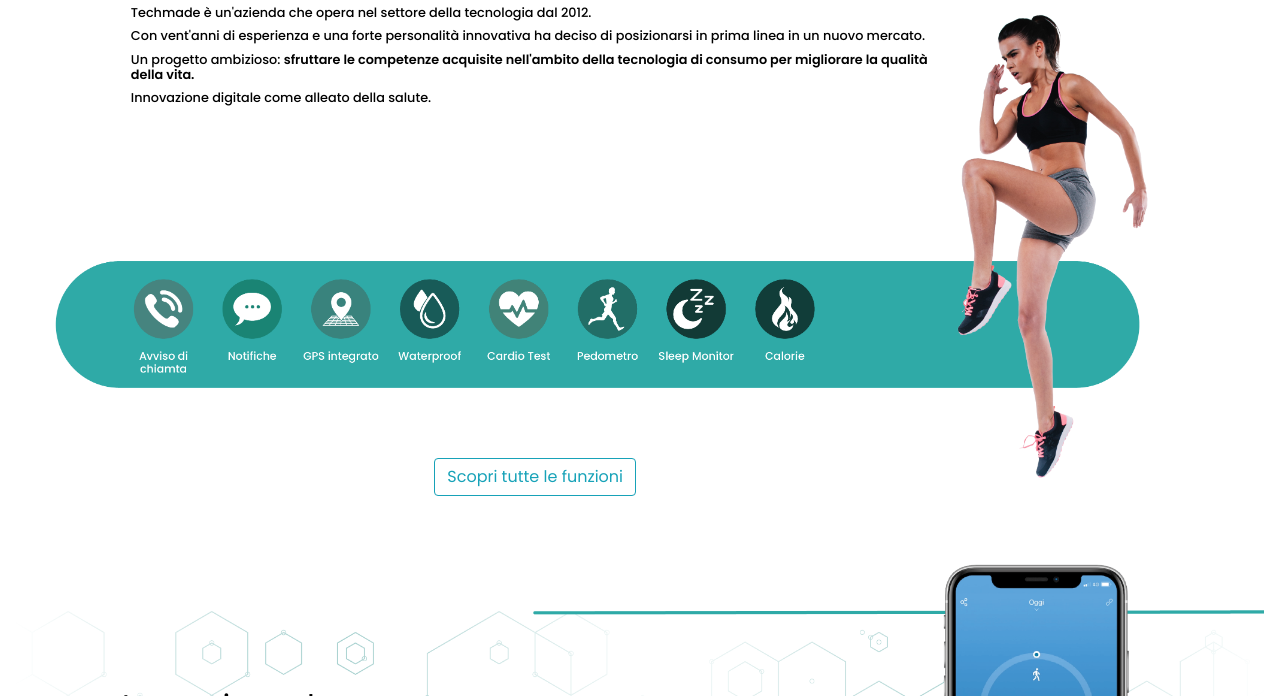
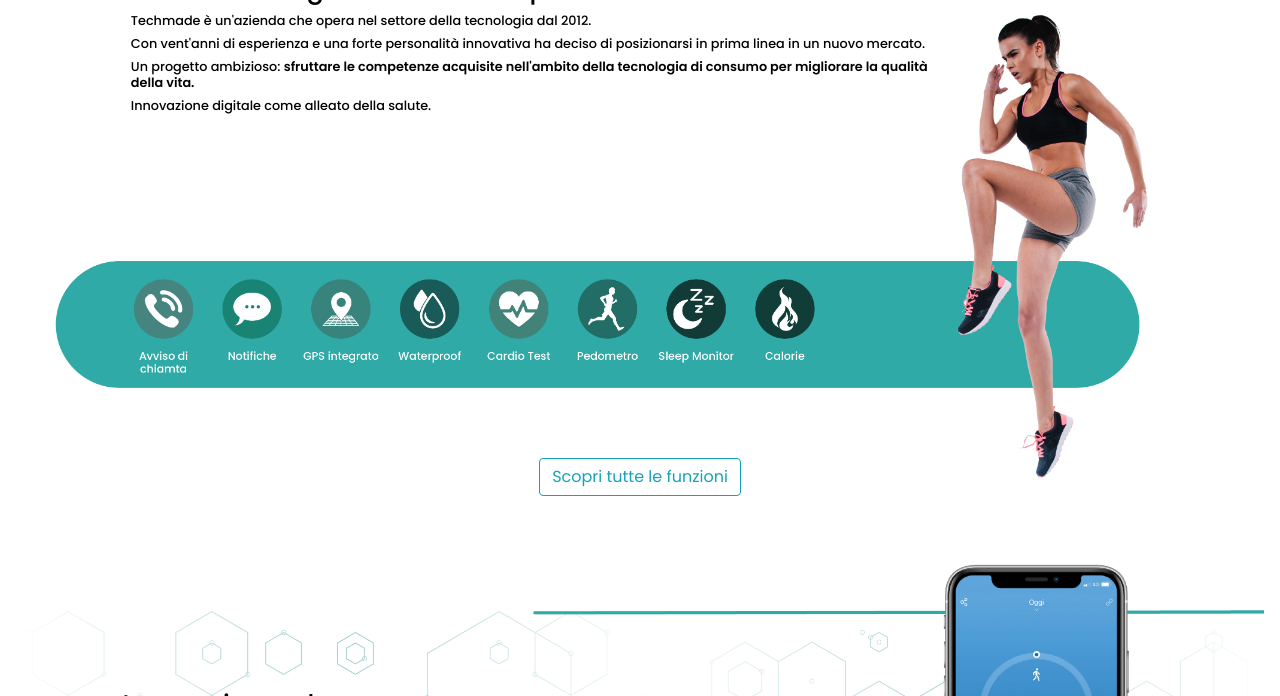
Before and after one commit to mariomontella/farmadick, a plain HTML site: page farmadick/index.html in a window 1280 px wide. Shown: the part 1084-1780 px from the top of the page. Drawn offline with nearby package versions, Linux system fonts and the light colour scheme.

Commit message:
fix a "scopri tutte le funzioni"

```diff
--- a/farmadick/index.html
+++ b/farmadick/index.html
@@ -148,14 +148,13 @@
                                         Innovazione digitale come alleato della salute.
                                     </h4>
                                 </hgroup>
-                               <div class="w-100 text-center">
-                                   <a class="btn btn-outline-info"
-                                       href="http://www.techmadeshop.eu/index.php?id_product=892&controller=product"
-                                       role="button">Scopri tutte le funzioni</a>
-                               </div>
+
                             </div>
 
-
+                            <div class="w-100 text-center">
+                                <a class="btn btn-outline-info" href="http://www.techmadeshop.eu/index.php?id_product=892&controller=product"
+                                    role="button">Scopri tutte le funzioni</a>
+                            </div>
                         </div>
                     </div>
                 </div>
```
